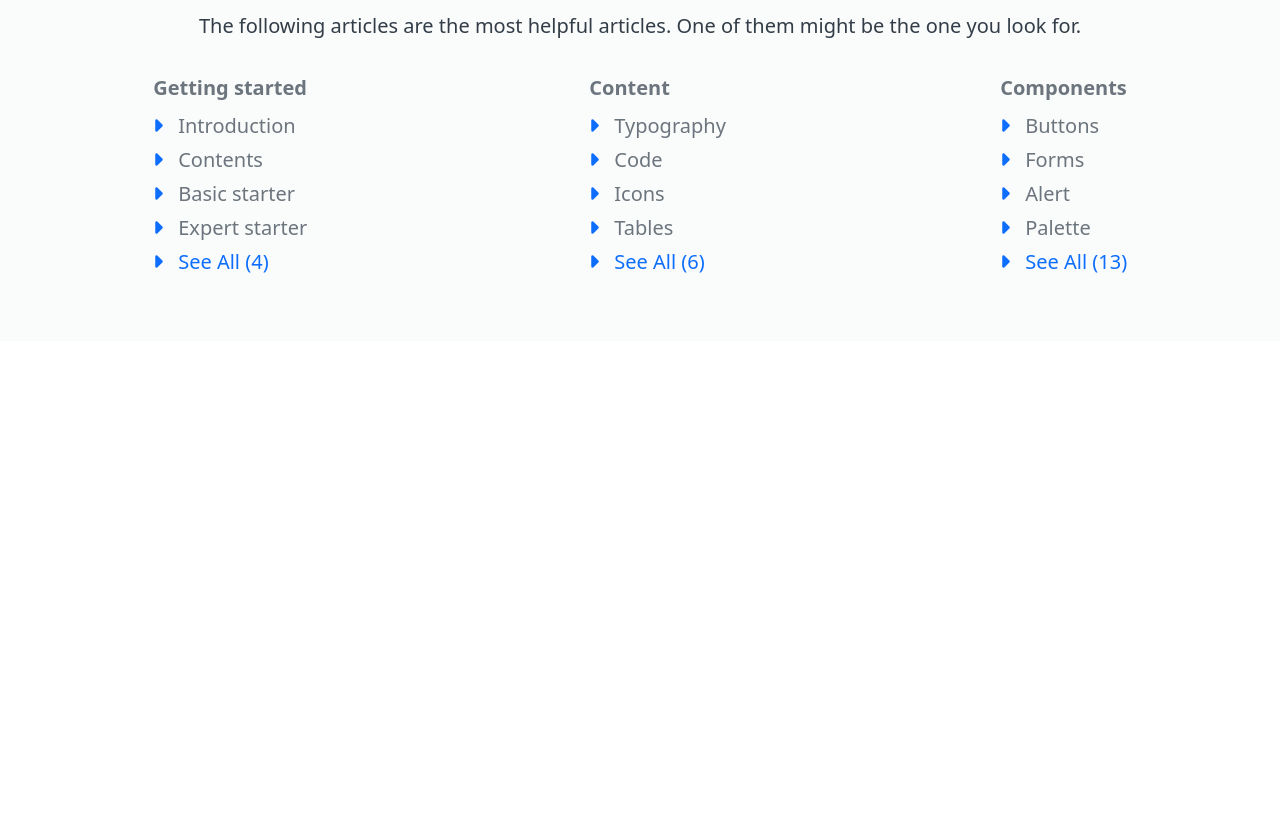
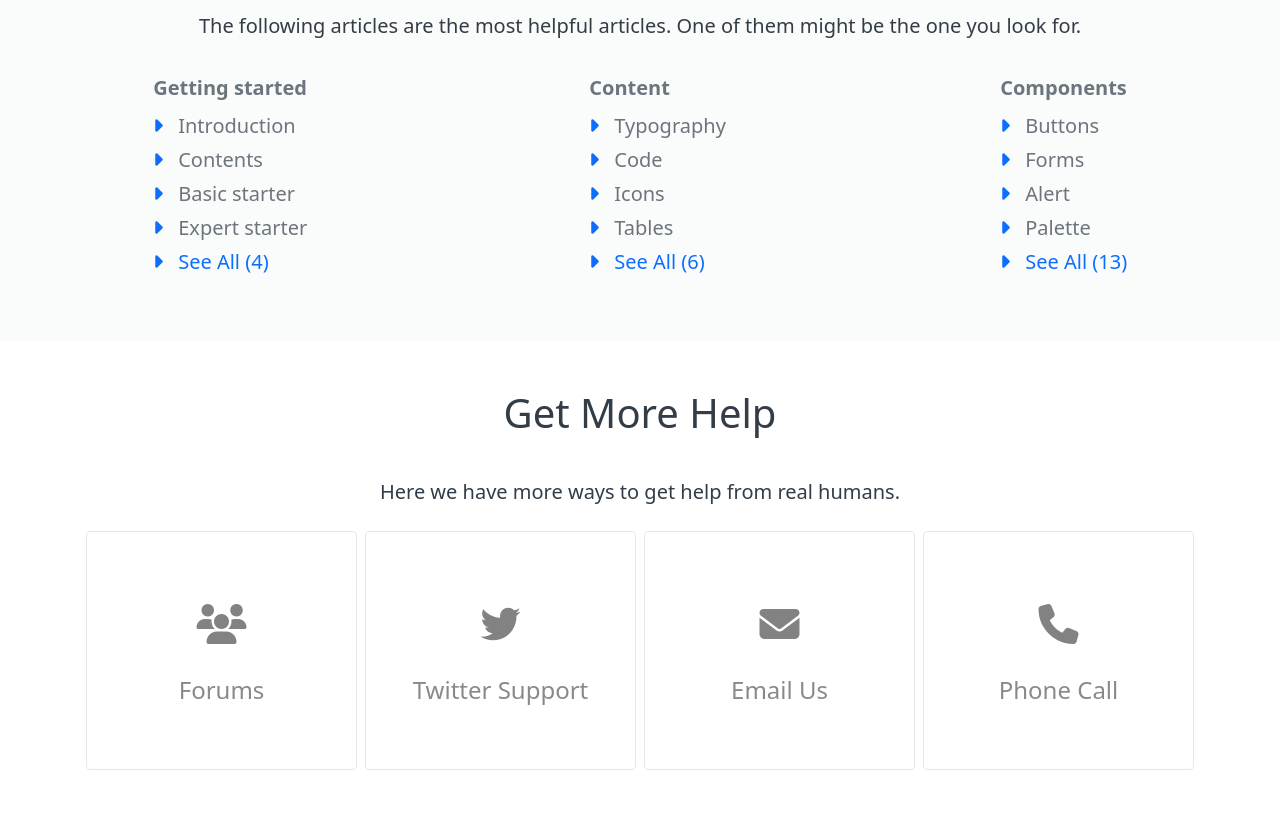
Before and after one commit to LeaReXx/first-bootstrap-template, a plain HTML site: page index.html in a window 1280 px wide. Shown: the part 1291-2122 px from the top of the page. Before the commit the page ends 1632 px from the top, so only its background shows below. Drawn offline with nearby package versions, Linux system fonts and the light colour scheme.

Commit message:
help section completed

```diff
--- a/index.html
+++ b/index.html
@@ -332,6 +332,40 @@
         </article>
       </main>
     </section>
+    <section class="help-section container">
+      <article class="text-center mt-4">
+        <h2 class="fs-1 fw-normal py-4">Get More Help</h2>
+        <p class="py-2 fs-5 fw-light">
+          Here we have more ways to get help from real humans.
+        </p>
+      </article>
+      <main
+        class="d-sm-flex flex-sm-wrap flex-lg-nowrap justify-content-between justify-content-lg-center"
+      >
+        <a href="" class="mx-5 mx-sm-1">
+          <article class="text-center py-5 px-4 border rounded-1">
+            <i class="fa-solid fa-users p-4 text-primary"></i>
+            <h5 class="py-2 opacity-75 fs-4 fw-normal">Forums</h5>
+          </article> </a
+        ><a href="" class="mx-5 mx-sm-1">
+          <article class="text-center py-5 px-4 border rounded-1">
+            <i class="fa-brands fa-twitter p-4 text-primary"></i>
+            <h5 class="py-2 opacity-75 fs-4 fw-normal">Twitter Support</h5>
+          </article> </a
+        ><a href="" class="mx-5 mx-sm-1">
+          <article class="text-center py-5 px-4 border rounded-1">
+            <i class="fa-solid fa-envelope p-4 text-primary"></i>
+            <h5 class="py-2 opacity-75 fs-4 fw-normal">Email Us</h5>
+          </article>
+        </a>
+        <a href="" class="mx-5 mx-sm-1">
+          <article class="text-center py-5 px-4 border rounded-1">
+            <i class="fa-solid fa-phone p-4 text-primary"></i>
+            <h5 class="py-2 opacity-75 fs-4 fw-normal">Phone Call</h5>
+          </article>
+        </a>
+      </main>
+    </section>
     <script
       src="https://cdn.jsdelivr.net/npm/bootstrap@5.2.3/dist/js/bootstrap.bundle.min.js"
       integrity="sha384-kenU1KFdBIe4zVF0s0G1M5b4hcpxyD9F7jL+jjXkk+Q2h455rYXK/7HAuoJl+0I4"
--- a/styles/style.css
+++ b/styles/style.css
@@ -117,6 +117,30 @@ a {
 .popular-section {
   background-color: #fafbfb;
 }
+
+.help-section {
+  max-height: 1140px;
+}
+
+.help-section main i {
+  font-size: 40px;
+}
+
+.help-section main a {
+  width: 45%;
+  height: 300px;
+  opacity: 0.8;
+  -webkit-filter: grayscale(100%);
+  filter: grayscale(100%);
+  transition: all 0.1s;
+}
+
+.help-section main a:hover {
+  -webkit-filter: unset;
+  filter: unset;
+  opacity: 1;
+}
+
 @media screen and (min-width: 768px) {
   .doc-section-items {
     height: 350px;
@@ -146,4 +170,8 @@ a {
   .doc-section-items {
     max-width: 350px;
   }
+
+  .help-section main a {
+    width: 25%;
+  }
 }
```
